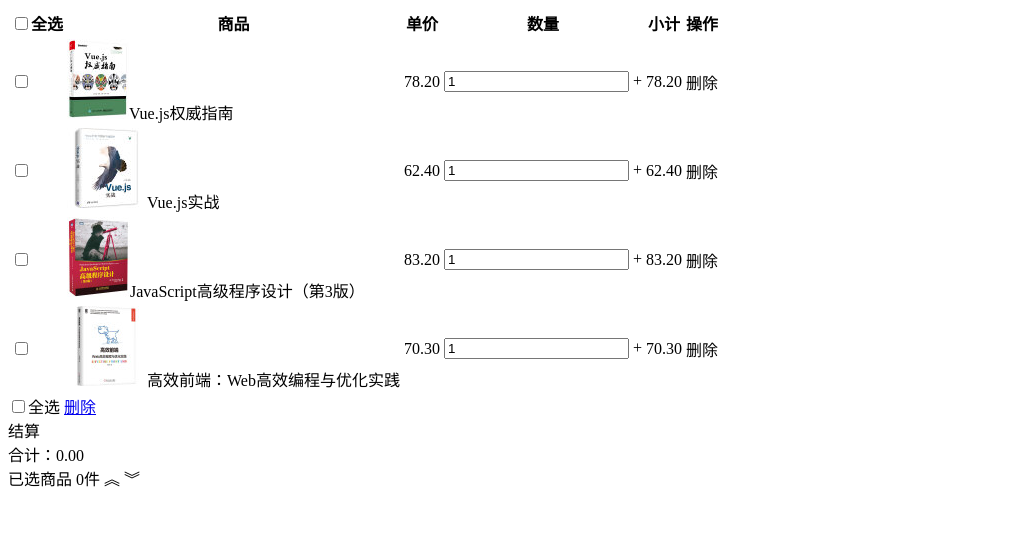
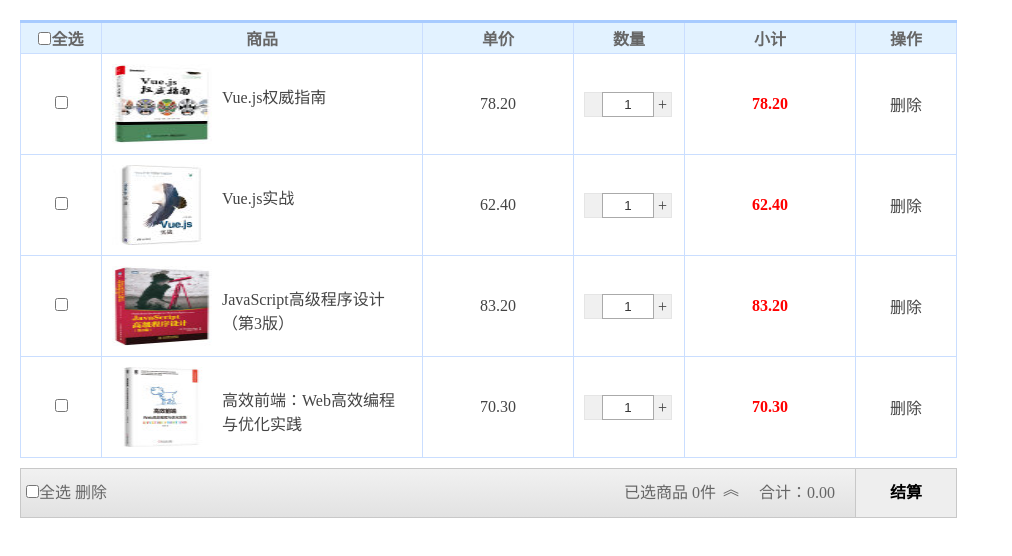
Before and after one commit to FrancoYang/shopping-cart, a plain HTML site: page index.html in a window 1280 px wide. Shown: the whole page, without its empty margins (0-1012 px from the left). Drawn offline with Linux system fonts and the light colour scheme.

Commit message:
update codes

```diff
--- /dev/null
+++ b/css/style.css
@@ -0,0 +1,233 @@
+*{
+    margin: 0;
+    padding: 0;
+}
+a{
+    color: #666;
+    text-decoration: none;
+}
+body{
+    padding: 20px;
+    color: #666;
+}
+.fl{
+    float: left;
+}
+.fr{
+    float: right;
+}
+table{
+    border-collapse: collapse;
+    border-spacing: 0;
+    border: 0;
+    text-align: center;
+    width: 937px;
+}
+th, td{
+    border: 1px solid #CADEFF;
+}
+th{
+    background: #e2f2ff;
+    border-top: 3px solid #a7cbff;
+    height: 30px;
+}
+td{
+    padding: 10px;
+    color: #444;
+}
+tbody tr:hover {
+    background: RGB(238,246,255);
+}
+.checkbox {
+    width: 60px;
+}
+.goods {
+    width: 300px;
+}
+.goods span {
+    width: 180px;
+    margin-top: 20px;
+    text-align: left;
+    float: left;
+}
+.price {
+    width: 130px;
+}
+.count {
+    width: 90px;
+}
+.count .add, .count input, .count .reduce {
+    float: left;
+    margin-right: -1px;
+    position: relative;
+    z-index: 0;
+}
+.count .add, .count .reduce {
+    height: 23px;
+    width: 17px;
+    border: 1px solid #e5e5e5;
+    background: #f0f0f0;
+    text-align: center;
+    line-height: 23px;
+    color: #444;
+}
+.count .add:hover, .count .reduce:hover {
+    color: #f50;
+    z-index: 3;
+    border-color: #f60;
+    cursor: pointer;
+}
+.count input {
+    width: 50px;
+    height: 15px;
+    line-height: 15px;
+    border: 1px solid #aaa;
+    color: #343434;
+    text-align: center;
+    padding: 4px 0;
+    background-color: #fff;
+    z-index: 2;
+}
+.subtotal {
+    width: 150px;
+    color: red;
+    font-weight: bold;
+}
+.operation {
+    width: 80px;
+}
+.operation span:hover, a:hover {
+    cursor: pointer;
+    color: red;
+    text-decoration: underline;
+}
+img {
+    width: 100px;
+    height: 80px;
+    /*border: 1px solid #ccc;*/
+    margin-right: 10px;
+    float: left;
+}
+
+.foot {
+    width: 935px;
+    margin-top: 10px;
+    color: #666;
+    height: 48px;
+    border: 1px solid #c8c8c8;
+    background-color: #eaeaea;
+    background-image:linear-gradient(RGB(241,241,241),RGB(226,226,226));
+    position: relative;
+    z-index: 8;
+}
+.foot div, .foot a {
+    line-height: 48px;
+    height: 48px;
+}
+.foot .select-all {
+    width: 100px;
+    height: 48px;
+    line-height: 48px;
+    padding-left: 5px;
+    color: #666;
+}
+.foot .closing {
+    border-left: 1px solid #c8c8c8;
+    width: 100px;
+    text-align: center;
+    color: #000;
+    font-weight: bold;
+    background: RGB(238,238,238);
+    cursor: pointer;
+}
+.foot .total{
+    margin: 0 20px;
+    cursor: pointer;
+}
+.foot  #priceTotal, .foot #selectedTotal {
+    color: red;
+    font-family: "Microsoft Yahei";
+    font-weight: bold;
+}
+.foot .selected {
+    cursor: pointer;
+}
+.foot .selected .arrow {
+    position: relative;
+    top:-3px;
+    margin-left: 3px;
+}
+.foot .selected .down {
+    position: relative;
+    top:3px;
+    display: none;
+}
+ .show .selected .down {
+    display: inline;
+}
+ .show .selected .up {
+    display: none;
+}
+.foot .selected:hover .arrow {
+    color: red;
+}
+.foot .selected-view {
+    width: 935px;
+    border: 1px solid #c8c8c8;
+    position: absolute;
+    height: auto;
+    background: #ffffff;
+    z-index: 9;
+    bottom: 48px;
+    left: -1px;
+    display:none;
+}
+.show .selected-view {
+    display: block;
+}
+.foot .selected-view div{
+    height: auto;
+}
+.foot .selected-view .arrow {
+    font-size: 16px;
+    line-height: 100%;
+    color:#c8c8c8;
+    position: absolute;
+    right: 330px;
+    bottom: -9px;
+}
+.foot .selected-view .arrow span {
+    color: #ffffff;
+    position: absolute;
+    left: 0px;
+    bottom: 1px;
+}
+#selectedViewList {
+    padding: 20px;
+    margin-bottom: -20px;
+}
+#selectedViewList div{
+    display: inline-block;
+    position: relative;
+    width: 100px;
+    height: 80px;
+    border: 1px solid #ccc;
+    margin: 10px;
+}
+#selectedViewList div span {
+    display: none;
+    color: #ffffff;
+    font-size: 12px;
+    position: absolute;
+    top: 0px;
+    right: 0px;
+    width: 60px;
+    height: 18px;
+    line-height: 18px;
+    text-align: center;
+    background: RGBA(0,0,0,.5);
+    cursor: pointer;
+}
+#selectedViewList div:hover span {
+    display: block;
+}
--- a/index.html
+++ b/index.html
@@ -3,6 +3,7 @@
 <head>
     <meta charset="UTF-8">
     <title>购物车（原生JS）</title>
+    <link rel="stylesheet" href="./css/style.css">
 </head>
 <body>
     <!--表格部分-->
```
